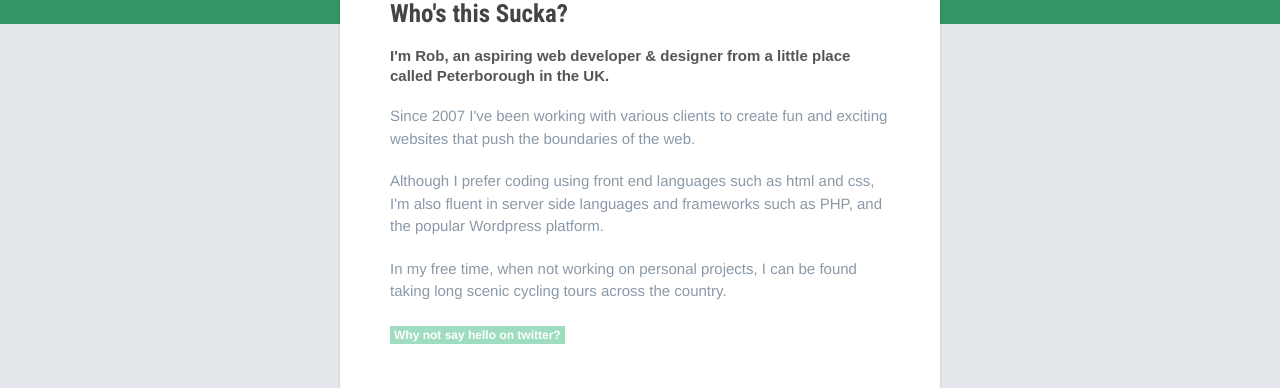
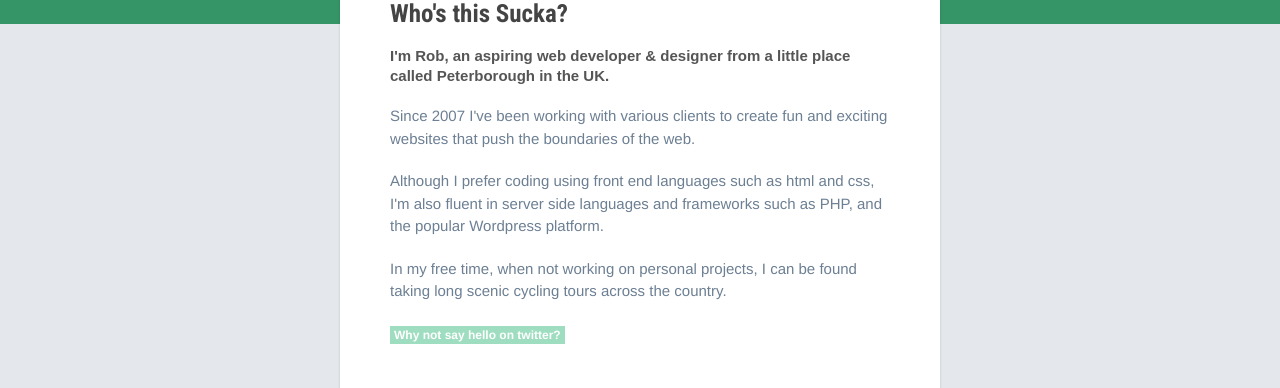
Before and after one commit to studioromeo/studioromeo.github.com, a Jekyll site: the page built from me.html, in a window 1280 px wide. Shown: the part 176-564 px from the top of the page. Built offline with Jekyll 4.4.1, drawn with Linux system fonts in a browser that asks for light colours; Markdown is read by kramdown in place of the engine named in the settings.

Commit message:
Increase contrast on paragraphs

```diff
--- a/css/style.css
+++ b/css/style.css
@@ -35,7 +35,7 @@ body {
 	margin: 0 auto;
 	max-width: 600px;
 	background: #E4E8EC;
-	color: #8A99A8;
+	color: #6C7F93;
 	font: normal 15px/1.5 'Helvetica', sans-serif;
 	-webkit-font-smoothing: antialiased;
 	text-rendering: optimizeLegibility;
@@ -184,6 +184,10 @@ small, small a {
 	font-size: 12px;
 }
 
+iframe {
+	height: 320px;
+}
+
 /* Fonts (Icon)
 -------------------------------------------------------------- */
 @font-face {
```
Also changed, not shown: css/style.min.css.
